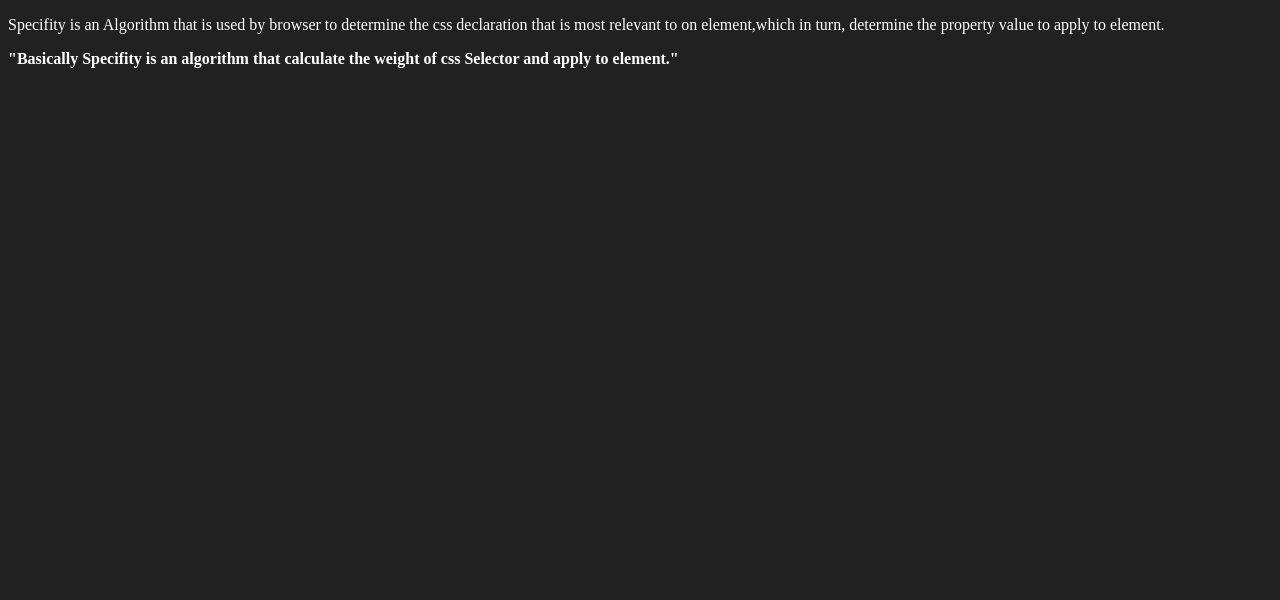
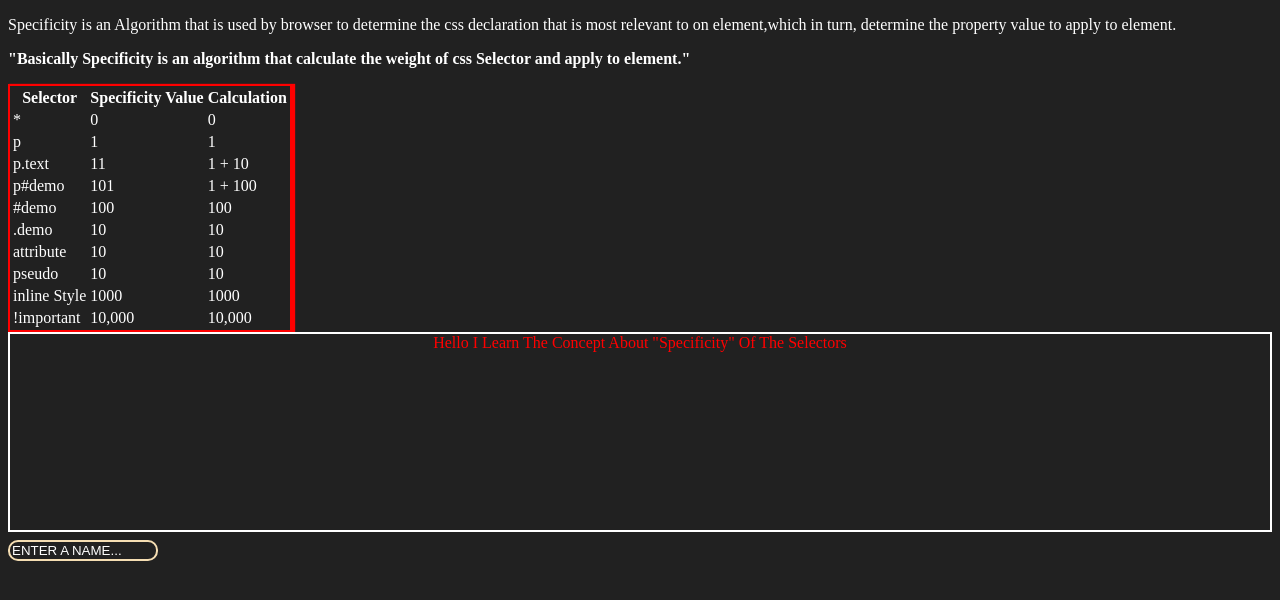
Before and after one commit to behan05/CSS, a plain HTML site: page 01_basic_CSS/Specificity/index.html in a window 1280 px wide. Drawn offline with Linux system fonts and the light colour scheme.

Commit message:
learn about Specificity and how it work

```diff
--- a/01_basic_CSS/Specificity/index.html
+++ b/01_basic_CSS/Specificity/index.html
@@ -4,20 +4,83 @@
 <head>
     <meta charset="UTF-8">
     <meta name="viewport" content="width=device-width, initial-scale=1.0">
-    <title>Specifity</title>
+    <title>Specificity Algorithm</title>
     <link rel="stylesheet" href="style.css">
 </head>
 
 <body>
     <p>
-        Specifity is an Algorithm that is used by browser to determine the css declaration that is most relevant to on
+        Specificity is an Algorithm that is used by browser to determine the css declaration that is most relevant to on
         element,which in turn, determine the property value to apply to element.
     <p>
         <b>
-            "Basically Specifity is an algorithm that calculate the weight of css Selector and apply to element."
+            "Basically Specificity is an algorithm that calculate the weight of css Selector and apply to element."
         </b>
     </p>
-    </p>
+
+    <table style="border: 2px solid red; box-shadow: 2px 1px 1px 1px red;">
+        <tr>
+            <th>Selector</th>
+            <th>Specificity Value</th>
+            <th>Calculation</th>
+        </tr>
+        <tr>
+            <td>*</td>
+            <td>0</td>
+            <td>0</td>
+        </tr>
+        <tr>
+            <td>p</td>
+            <td>1</td>
+            <td>1</td>
+        </tr>
+        <tr>
+            <td>p.text</td>
+            <td>11</td>
+            <td>1 + 10</td>
+        </tr>
+        <tr>
+            <td>p#demo</td>
+            <td>101</td>
+            <td>1 + 100</td>
+        </tr>
+        <tr>
+            <td>#demo</td>
+            <td>100</td>
+            <td>100</td>
+        </tr>
+        <tr>
+            <td>.demo</td>
+            <td>10</td>
+            <td>10</td>
+        </tr>
+        <tr>
+            <td>attribute</td>
+            <td>10</td>
+            <td>10</td>
+        </tr>
+        <tr>
+            <td>pseudo</td>
+            <td>10</td>
+            <td>10</td>
+        </tr>
+        <tr>
+            <td>inline Style</td>
+            <td>1000</td>
+            <td>1000</td>
+        </tr>
+        <tr>
+            <td>!important</td>
+            <td>10,000</td>
+            <td>10,000</td>
+        </tr>
+    </table>
+
+
+    <div id="divBox" class="divClass">
+        hello i learn the concept about "Specificity" of the selectors
+    </div>
+    <input type="text" name="" id="" placeholder="Enter a name...">
 </body>
 
 </html>
--- a/01_basic_CSS/Specificity/style.css
+++ b/01_basic_CSS/Specificity/style.css
@@ -1,4 +1,56 @@
 * {
     background-color: #212121;
     color: #fff;
+    box-sizing: border-box;
 }
+
+
+div{
+    width: auto;
+    height: 200px;
+    border: 2px solid #fff;
+    text-align: center;
+    text-transform: capitalize;
+    color: blueviolet;
+}
+
+div.divClass {
+    width: auto;
+    height: 200px;
+    border: 2px solid #fff;
+    text-align: center;
+    text-transform: capitalize;
+    color: black;
+    background-color: #fff;
+}
+
+#divBox {
+    width: auto;
+    height: 200px;
+    border: 2px solid #fff;
+    text-align: center;
+    text-transform: capitalize;
+    color: red;
+    background-color: #212121 !important;
+}
+
+input{
+    width: 150px;
+    height: auto;
+    border: 2px solid red;
+    margin-top: 8px;
+    border-radius: 4px;
+}
+
+input[type="text"]{
+    width: 150px;
+    height: auto;
+    border: 2px solid wheat;
+    margin-top: 8px;
+    border-radius: 10px !important;
+}
+
+input::placeholder{
+    color: white;
+    text-transform: uppercase;
+}
```
Also changed, not shown: README.md.
